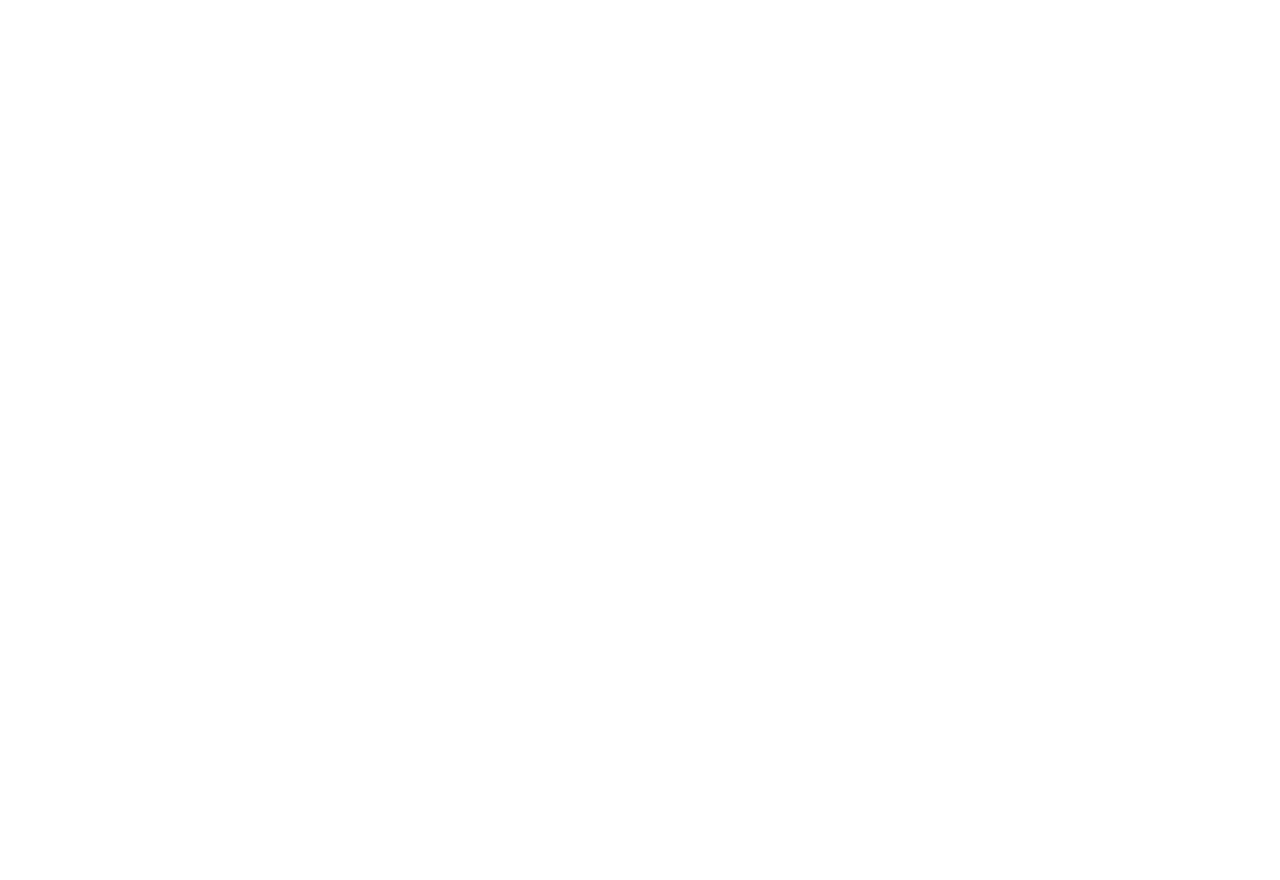
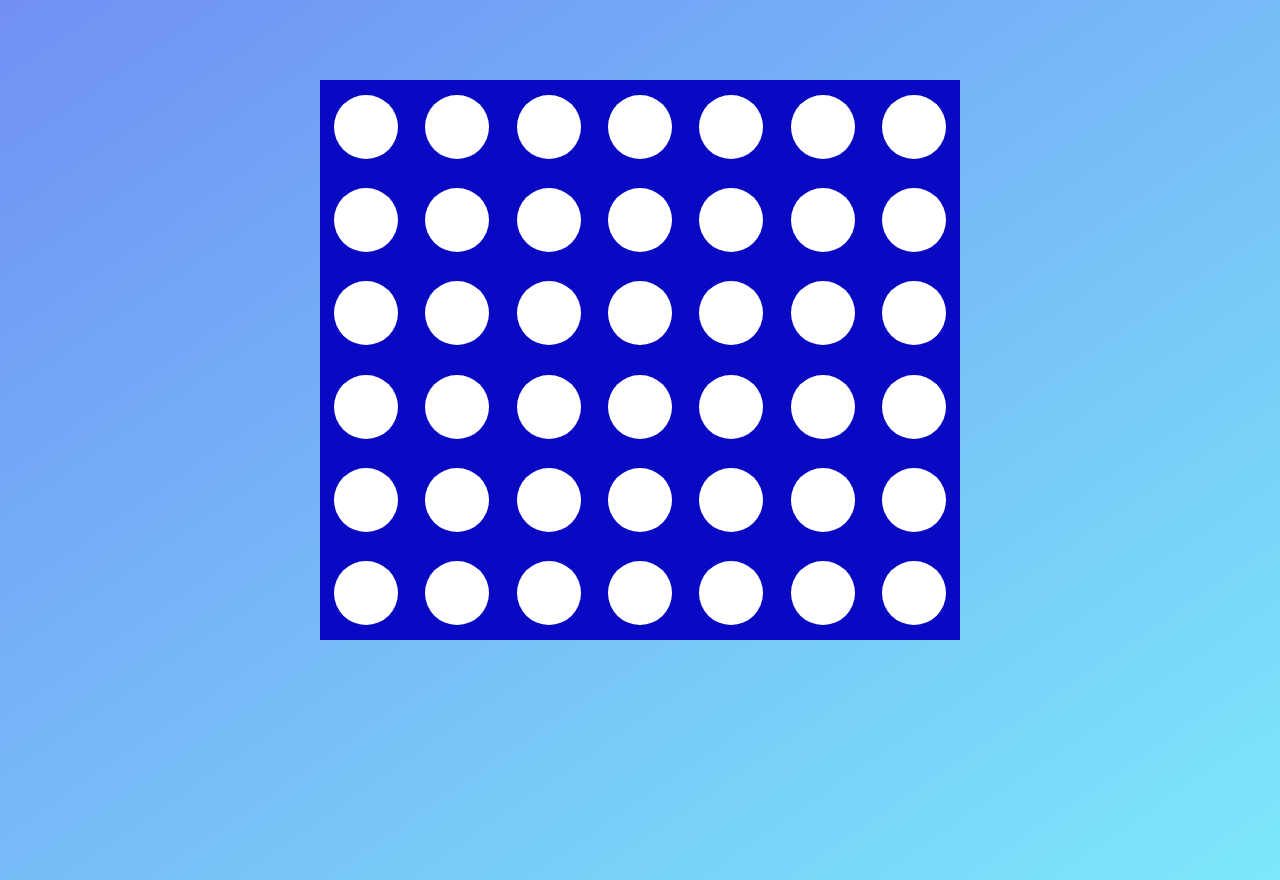
Before and after one commit to Paul-Marie-beep/power_four, a website: page index.html in a window 1280 px wide. Before the commit the page ends 800 px from the top, so only its background shows below. Drawn offline with nearby package versions, Linux system fonts and the light colour scheme; files that its build step writes are made by us from their sources.

Commit message:
début css

```diff
--- a/index.html
+++ b/index.html
@@ -4,8 +4,56 @@
     <meta charset="UTF-8" />
     <meta http-equiv="X-UA-Compatible" content="IE=edge" />
     <meta name="viewport" content="width=device-width, initial-scale=1.0" />
+    <link rel="stylesheet" href="./public/css/style.css" />
     <script defer src="script.js"></script>
     <title>Power Four</title>
   </head>
-  <body></body>
+  <body>
+    <div class="table">
+      <div class="board">
+        <div class="board__cell" data-line="1" data-column="1"></div>
+        <div class="board__cell" data-line="1" data-column="2"></div>
+        <div class="board__cell" data-line="1" data-column="3"></div>
+        <div class="board__cell" data-line="1" data-column="4"></div>
+        <div class="board__cell" data-line="1" data-column="5"></div>
+        <div class="board__cell" data-line="1" data-column="6"></div>
+        <div class="board__cell" data-line="1" data-column="7"></div>
+        <div class="board__cell" data-line="2" data-column="1"></div>
+        <div class="board__cell" data-line="2" data-column="2"></div>
+        <div class="board__cell" data-line="2" data-column="3"></div>
+        <div class="board__cell" data-line="2" data-column="4"></div>
+        <div class="board__cell" data-line="2" data-column="5"></div>
+        <div class="board__cell" data-line="2" data-column="6"></div>
+        <div class="board__cell" data-line="2" data-column="7"></div>
+        <div class="board__cell" data-line="3" data-column="1"></div>
+        <div class="board__cell" data-line="3" data-column="2"></div>
+        <div class="board__cell" data-line="3" data-column="3"></div>
+        <div class="board__cell" data-line="3" data-column="4"></div>
+        <div class="board__cell" data-line="3" data-column="5"></div>
+        <div class="board__cell" data-line="3" data-column="6"></div>
+        <div class="board__cell" data-line="3" data-column="7"></div>
+        <div class="board__cell" data-line="4" data-column="1"></div>
+        <div class="board__cell" data-line="4" data-column="2"></div>
+        <div class="board__cell" data-line="4" data-column="3"></div>
+        <div class="board__cell" data-line="4" data-column="4"></div>
+        <div class="board__cell" data-line="4" data-column="5"></div>
+        <div class="board__cell" data-line="4" data-column="6"></div>
+        <div class="board__cell" data-line="4" data-column="7"></div>
+        <div class="board__cell" data-line="4" data-column="1"></div>
+        <div class="board__cell" data-line="4" data-column="2"></div>
+        <div class="board__cell" data-line="4" data-column="3"></div>
+        <div class="board__cell" data-line="4" data-column="4"></div>
+        <div class="board__cell" data-line="4" data-column="5"></div>
+        <div class="board__cell" data-line="4" data-column="6"></div>
+        <div class="board__cell" data-line="4" data-column="7"></div>
+        <div class="board__cell" data-line="6" data-column="1"></div>
+        <div class="board__cell" data-line="6" data-column="2"></div>
+        <div class="board__cell" data-line="6" data-column="3"></div>
+        <div class="board__cell" data-line="6" data-column="4"></div>
+        <div class="board__cell" data-line="6" data-column="5"></div>
+        <div class="board__cell" data-line="6" data-column="6"></div>
+        <div class="board__cell" data-line="6" data-column="7"></div>
+      </div>
+    </div>
+  </body>
 </html>
--- /dev/null
+++ b/src/sass/main.scss
@@ -0,0 +1,28 @@
+body {
+  margin: 0px;
+  background: linear-gradient(to top left, #7ce8fa, #7190f5);
+  background-size: cover;
+  font-family: "Franklin Gothic Medium", "Arial Narrow", Arial, sans-serif;
+  position: relative;
+}
+
+.table {
+  height: 100vh;
+}
+
+.board {
+  height: 35rem;
+  background-color: #0909c3;
+  width: 50%;
+  margin: auto;
+  margin-top: 5rem;
+  display: grid;
+  grid-template-columns: repeat(7, 1fr);
+  &__cell {
+    border-radius: 100%;
+    background-color: white;
+    height: 4rem;
+    width: 4rem;
+    margin: auto;
+  }
+}
```
Also changed, not shown: package.json (added, +23 -0 lines), style.css (deleted), 1 other file.
